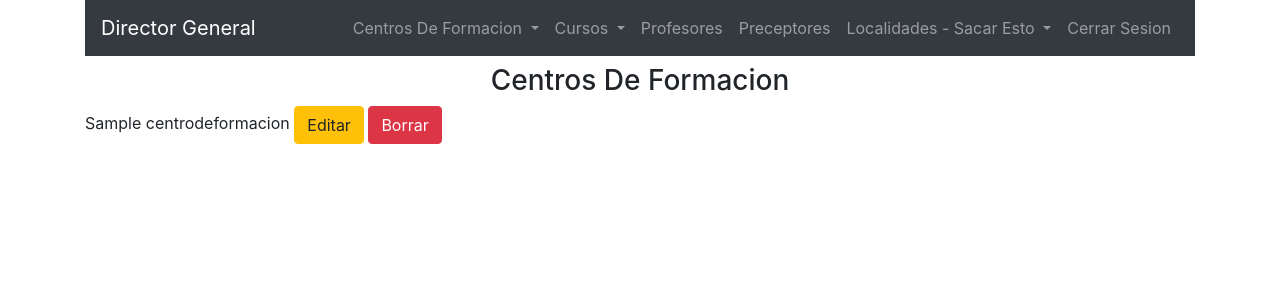
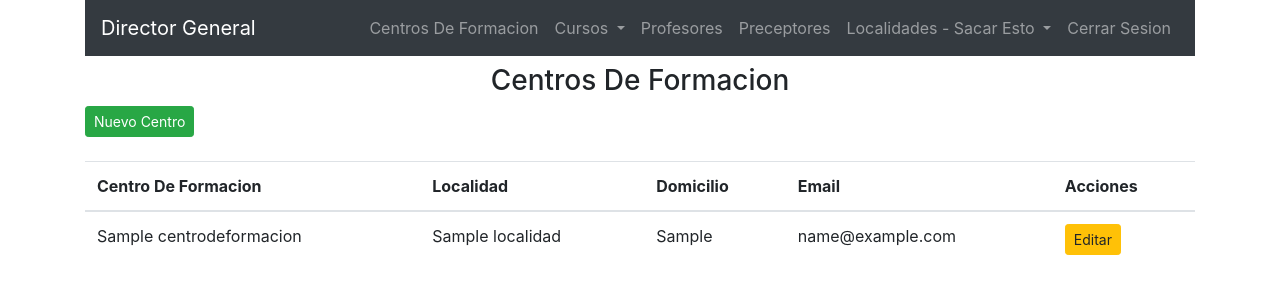
Before and after one commit to rodrigo-amc/i12-CFP, a Django app: page /centros in a window 1280 px wide. Shown: the top 300 px of the page. Run offline with Django 3.2, Linux system fonts and the light colour scheme; a user stored in the database is signed in; tables that the repository leaves empty hold one stand-in row (values such as "Sample post"); some libraries are stand-ins or nearby versions.

```diff
--- a/CFP/templates/CFP/centros.html
+++ b/CFP/templates/CFP/centros.html
@@ -2,12 +2,31 @@
 
 {% block Contenido %}
 
-    {% for centro in centros %}
-        <p>
-            {{centro}}
-            <a href="{% url 'centrosEditar' centro.id %}" class="btn btn-warning">Editar</a>
-            <a href="{% url 'centrosBorrar' centro.id %}" class="btn btn-danger">Borrar</a>
-        </p>
-    {% endfor %}
+    <a href="{% url 'centroNuevo' %}" class="btn btn-success btn-sm mb-4">Nuevo Centro</a>
+
+    <table class="table table-hover">
+        <thead>
+            <th>Centro De Formacion</th>
+            <th>Localidad</th>
+            <th>Domicilio</th>
+            <th>Email</th>
+            <th>Acciones</th>
+        </thead>
+        <tbody>
+
+            {% for centro in centros %}
+                <tr>
+                    <td>{{centro}}</td>
+                    <td>{{centro.localidad}}</td>
+                    <td>{{centro.domicilio}}</td>
+                    <td>{{centro.email}}</td>
+                    <td>
+                        <a href="{% url 'centrosEditar' centro.id %}" class="btn btn-warning btn-sm">Editar</a>
+                    </td>
+                </tr>
+            {% endfor %}
+
+        </tbody>
+    </table>
 
 {% endblock Contenido %}
--- a/CFP/urls.py
+++ b/CFP/urls.py
@@ -14,7 +14,6 @@ urlpatterns = [
     path('centroNuevo', views.centroNuevo, name='centroNuevo'),
     path('centros', views.centros, name='centros'),
     path('centrosEditar/<int:idCentro>', views.centroEditar, name='centrosEditar'),
-    path('centrosBorrar/<int:idCentro>', views.centroBorrar, name='centrosBorrar'),
 
     #Cursos
     path('cursoNuevo', views.cursoNuevo, name='cursoNuevo'),
--- a/CFP/views.py
+++ b/CFP/views.py
@@ -258,13 +258,6 @@ def centroEditar(request, idCentro):
 
         return redirect('/centros')
 
-
-
-@login_required
-def centroBorrar(request, idCentro):
-    cenBorrar = CentroDeFormacion.objects.get(pk=idCentro)
-    cenBorrar.delete()
-    return redirect('/centros')
 #endregion Centros De Formacion
 
 
--- a/Usuarios/templates/Usuarios/menuAdmin.html
+++ b/Usuarios/templates/Usuarios/menuAdmin.html
@@ -28,13 +28,10 @@
                 <ul class="navbar-nav ml-auto">
 
                     <li class="nav-item dropdown">
-                        <a class="nav-link dropdown-toggle" href="#" id="navbarDropdownMenuLink" data-toggle="dropdown">
+                        <a class="nav-link" href="{% url 'centros' %}" id="navbarDropdownMenuLink">
                             Centros De Formacion
                         </a>
-                        <div class="dropdown-menu bg-dark">
-                            <a class="dropdown-item text-white" href="{% url 'centroNuevo' %}">Registrar Nuevo Centro</a>
-                            <a class="dropdown-item text-white" href="{% url 'centros' %}">Lista De Centros</a>
-                        </div>
+
                     </li>
 
                     <li class="nav-item dropdown">
```
